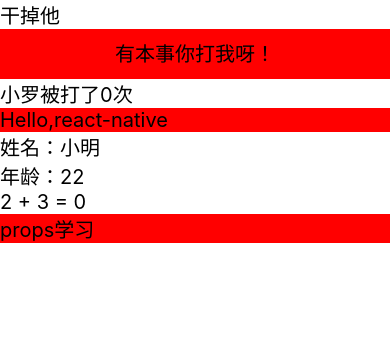
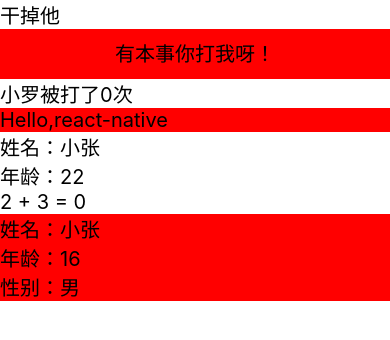
Before and after one commit to lorry0508/React-Native, a React Native app in the folder FirstApp/: screen / in a window 390 px wide. Shown: the top 340 px of the page. Built offline with nearby package versions, Linux system fonts and the light colour scheme.

Commit message:
props使用详解

```diff
--- a/FirstApp/App.js
+++ b/FirstApp/App.js
@@ -46,6 +46,12 @@ export default class App extends React.Component {
 	render() {
 		var view = this.state.remove ? null : <LifeCicyle name="小罗" />;
 		var text = this.state.remove ? '让他复活' : '干掉他';
+		var params = {
+			name: '小张',
+			age: 12,
+			sex: '男'
+		}
+		var { name, sex } = params;
 		return (
 			<View>
 				{/* <HelloComponents name="小明" /> */}
@@ -73,7 +79,11 @@ export default class App extends React.Component {
 					}}>
 						2 + 3 = { this.state.result }
 				</Text>
-				<PropsTest name="props学习" />
+				{/* <PropsTest name="小红" sex='女' /> */}
+				{/* es6延展操作符 */}
+				{/* <PropsTest {...params} />  */}
+				{/* es6解构赋值 */}
+				<PropsTest name={name} sex={sex} />
 			</View>
 		);
 	}
--- a/FirstApp/PropsTest.js
+++ b/FirstApp/PropsTest.js
@@ -2,6 +2,7 @@
     props使用学习
 */
 import React, { Component } from 'react';
+import PropTypes from 'prop-types';
 
 import {
     Text,
@@ -9,10 +10,22 @@ import {
 } from 'react-native';
 
 export default class PropsTest extends Component {
-    static defaultProps = {
-        name: '小明'
+    static defaultProps = { // 设置默认值
+        name: '小明',
+        age: 16
+    }
+    static propTypes = {
+        name: PropTypes.string, // 类型检查
+        age: PropTypes.number,
+        sex: PropTypes.string.isRequired
     }
     render() {
-        return <Text style={{fontSize: 20, backgroundColor: 'red'}}>{this.props.name}</Text>;
+        return (
+            <View>
+                <Text style={{fontSize: 20, backgroundColor: 'red'}}>姓名：{this.props.name}</Text>
+                <Text style={{fontSize: 20, backgroundColor: 'red'}}>年龄：{this.props.age}</Text>
+                <Text style={{fontSize: 20, backgroundColor: 'red'}}>性别：{this.props.sex}</Text>
+            </View>
+        )
     }
 }
--- a/FirstApp/package.json
+++ b/FirstApp/package.json
@@ -10,6 +10,7 @@
     "lint": "eslint ."
   },
   "dependencies": {
+    "prop-types": "^15.7.2",
     "react": "16.13.1",
     "react-native": "0.63.1"
   },
```
Also changed, not shown: 1 other file (tests, documents, lock files or other folders).
